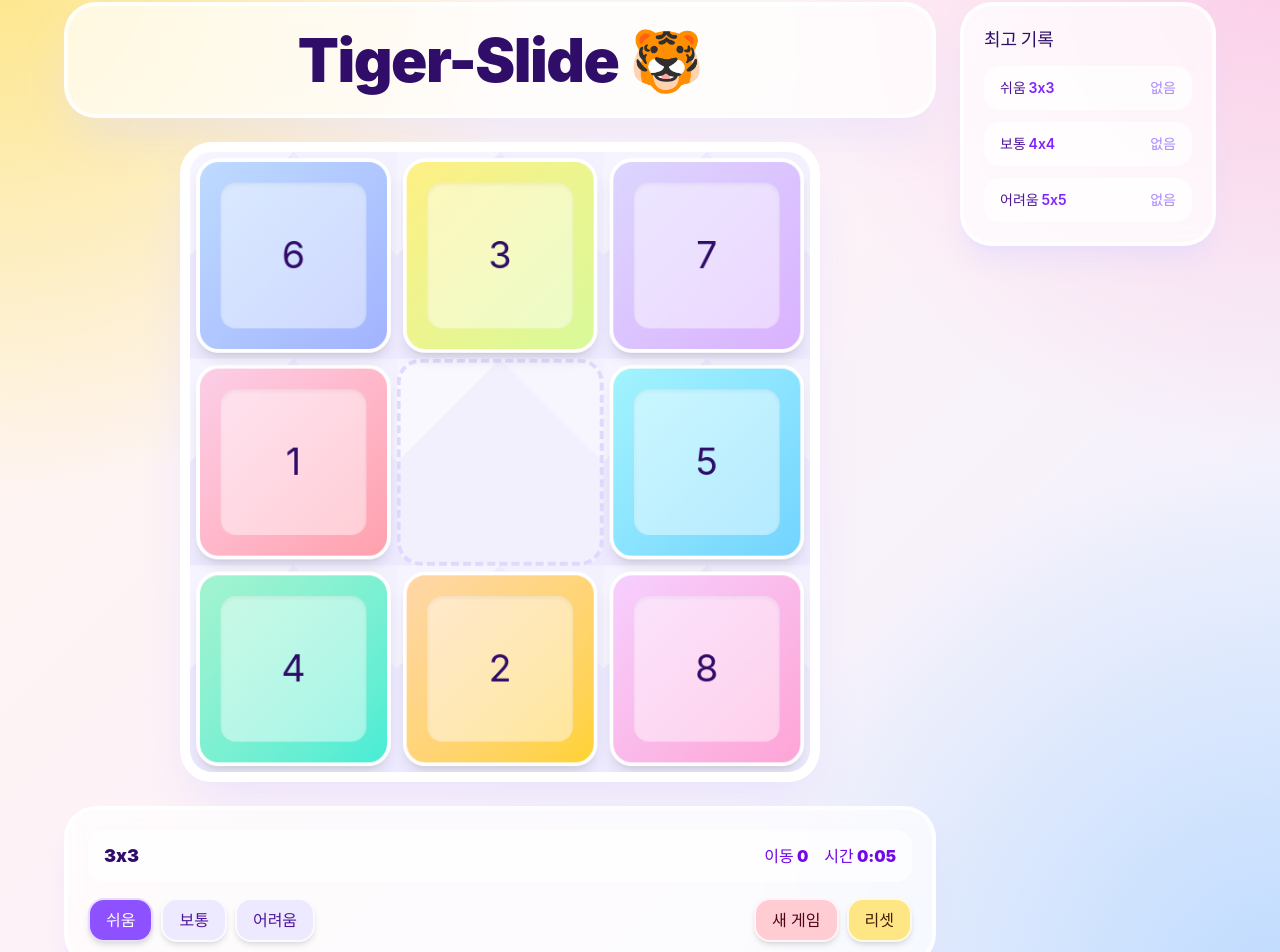
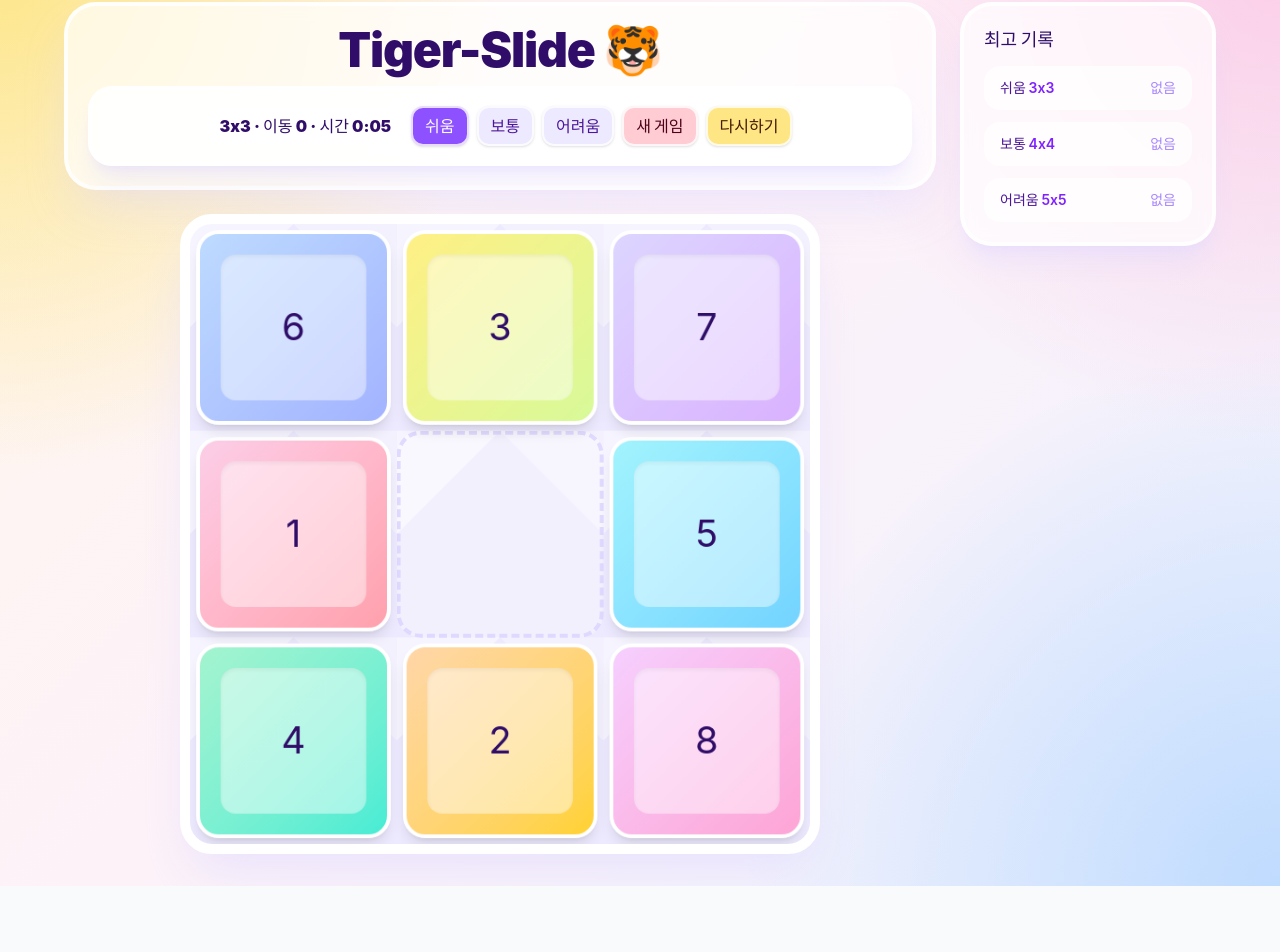
Before and after one commit to MTGVim/tiger-slide-sp, a React (Vite) app: page / in a window 1280 px wide. Shown: the part 30-982 px from the top of the page. After the commit the page ends 916 px from the top, so only its background shows below. Built offline with nearby package versions, Linux system fonts and the light colour scheme.

Commit message:
Compact header controls and remove completion panel
Co-Authored-By: Claude Opus 4.7 <noreply@anthropic.com>

```diff
--- a/src/App.jsx
+++ b/src/App.jsx
@@ -197,10 +197,18 @@ function App() {
     <main className="min-h-screen bg-[radial-gradient(circle_at_top_left,#fde68a,transparent_32%),radial-gradient(circle_at_top_right,#fbcfe8,transparent_30%),radial-gradient(circle_at_bottom_right,#bfdbfe,transparent_34%),linear-gradient(135deg,#fff7ed,#fdf2f8_45%,#eef2ff)] px-4 py-8 text-violet-950 sm:px-6 lg:px-8">
       <div className="mx-auto grid max-w-6xl gap-6 lg:grid-cols-[minmax(0,1fr)_16rem]">
         <section className="grid gap-6">
-          <header className="rounded-[2rem] border-4 border-white/80 bg-white/70 p-5 text-center shadow-2xl shadow-violet-200/50 backdrop-blur sm:p-6">
-            <h1 className="text-4xl font-black tracking-tight text-violet-950 sm:text-6xl">
+          <header className="grid gap-3 rounded-[2rem] border-4 border-white/80 bg-white/70 p-4 text-center shadow-2xl shadow-violet-200/50 backdrop-blur sm:p-5">
+            <h1 className="text-3xl font-black tracking-tight text-violet-950 sm:text-5xl">
               Tiger-Slide 🐯
             </h1>
+            <Controls
+              size={size}
+              moves={game.moves}
+              elapsedTime={formatSeconds(elapsedSeconds)}
+              onSizeChange={startNewGame}
+              onShuffle={() => startNewGame(size)}
+              onReset={resetPuzzle}
+            />
           </header>
 
           <div className="mx-auto w-full max-w-[640px]">
@@ -214,27 +222,10 @@ function App() {
             />
           </div>
 
-          <Controls
-            size={size}
-            moves={game.moves}
-            elapsedTime={formatSeconds(elapsedSeconds)}
-            solved={completed}
-            onSizeChange={startNewGame}
-            onShuffle={() => startNewGame(size)}
-            onReset={resetPuzzle}
-          />
         </section>
 
         <aside className="grid content-start gap-4 sm:grid-cols-2 lg:grid-cols-1">
           <RecordsPanel records={records} />
-          {completed ? (
-            <div className="rounded-[2rem] border-4 border-white bg-emerald-200 p-5 text-center shadow-xl shadow-emerald-200/60 sm:col-span-2 lg:col-span-1">
-              <p className="text-2xl font-black text-emerald-950">완성!</p>
-              <p className="mt-1 text-sm font-bold text-emerald-900">
-                {game.moves}회 이동 · {formatSeconds(elapsedSeconds)}
-              </p>
-            </div>
-          ) : null}
         </aside>
       </div>
     </main>
--- a/src/components/Controls.jsx
+++ b/src/components/Controls.jsx
@@ -1,26 +1,18 @@
 import { DIFFICULTIES } from '../utils/puzzle'
 
-export function Controls({ size, moves, elapsedTime, solved, onSizeChange, onShuffle, onReset }) {
+export function Controls({ size, moves, elapsedTime, onSizeChange, onShuffle, onReset }) {
   return (
-    <section className="rounded-[2rem] border-4 border-white/80 bg-white/70 p-5 shadow-xl shadow-violet-200/40 backdrop-blur">
-      <div className="grid gap-4">
-        <div className="flex flex-wrap items-center justify-between gap-3 rounded-2xl bg-white/60 px-4 py-3">
-          <p className="text-lg font-black text-violet-950">
-            {size}x{size}
-          </p>
-          <div className="flex gap-4 text-sm font-black text-violet-700 sm:text-base">
-            <span>이동 {moves}</span>
-            <span>시간 {elapsedTime}</span>
-          </div>
-        </div>
+    <section className="rounded-[1.5rem] border-4 border-white/80 bg-white/70 p-3 shadow-xl shadow-violet-200/40 backdrop-blur sm:p-4">
+      <div className="flex flex-wrap items-center justify-center gap-2 text-sm font-black sm:text-base">
+        <span className="rounded-xl bg-white/60 px-3 py-1.5 text-violet-950">
+          {size}x{size} · 이동 {moves} · 시간 {elapsedTime}
+        </span>
 
-        <div className="flex flex-col gap-3 sm:flex-row sm:items-center sm:justify-between">
-          <div className="flex flex-wrap gap-2">
         {DIFFICULTIES.map((difficulty) => (
           <button
             key={difficulty.size}
             type="button"
-                className={`rounded-2xl border-2 border-white/80 px-4 py-2 font-extrabold shadow-md transition duration-150 ease-out hover:-translate-y-0.5 hover:shadow-lg focus:outline-none focus:ring-4 focus:ring-violet-200 ${
+            className={`rounded-xl border-2 border-white/80 px-3 py-1.5 text-sm font-extrabold shadow-sm transition duration-150 ease-out hover:-translate-y-0.5 hover:shadow-md focus:outline-none focus:ring-4 focus:ring-violet-200 ${
               size === difficulty.size
                 ? 'bg-violet-500 text-white'
                 : 'bg-violet-100 text-violet-900 hover:bg-violet-200'
@@ -30,32 +22,22 @@ export function Controls({ size, moves, elapsedTime, solved, onSizeChange, onShu
             {difficulty.label}
           </button>
         ))}
-          </div>
 
-          <div className="flex gap-2">
         <button
           type="button"
-              className="rounded-2xl border-2 border-white/80 bg-rose-200 px-4 py-2 font-extrabold text-rose-950 shadow-md transition duration-150 ease-out hover:-translate-y-0.5 hover:bg-rose-300 hover:shadow-lg focus:outline-none focus:ring-4 focus:ring-rose-200"
+          className="rounded-xl border-2 border-white/80 bg-rose-200 px-3 py-1.5 text-sm font-extrabold text-rose-950 shadow-sm transition duration-150 ease-out hover:-translate-y-0.5 hover:bg-rose-300 hover:shadow-md focus:outline-none focus:ring-4 focus:ring-rose-200"
           onClick={onShuffle}
         >
           새 게임
         </button>
         <button
           type="button"
-              className="rounded-2xl border-2 border-white/80 bg-amber-200 px-4 py-2 font-extrabold text-amber-950 shadow-md transition duration-150 ease-out hover:-translate-y-0.5 hover:bg-amber-300 hover:shadow-lg focus:outline-none focus:ring-4 focus:ring-amber-200"
+          className="rounded-xl border-2 border-white/80 bg-amber-200 px-3 py-1.5 text-sm font-extrabold text-amber-950 shadow-sm transition duration-150 ease-out hover:-translate-y-0.5 hover:bg-amber-300 hover:shadow-md focus:outline-none focus:ring-4 focus:ring-amber-200"
           onClick={onReset}
         >
-              리셋
+          다시하기
         </button>
       </div>
-        </div>
-      </div>
-
-      {solved ? (
-        <p className="mt-4 rounded-2xl border-2 border-white/80 bg-emerald-200 px-4 py-3 text-sm font-black text-emerald-950">
-          완료했습니다! 새 게임을 눌러 다시 도전해보세요.
-        </p>
-      ) : null}
     </section>
   )
 }
--- a/src/components/PuzzleBoard.jsx
+++ b/src/components/PuzzleBoard.jsx
@@ -21,7 +21,7 @@ export function PuzzleBoard({ tiles, size, onTileClick, disabled, movingTile, sh
   return (
     <div
       tabIndex={0}
-      className={`relative aspect-square w-full overflow-hidden rounded-[2rem] border-[10px] border-white bg-violet-100 shadow-2xl shadow-violet-200/60 ${
+      className={`relative aspect-square w-full overflow-hidden rounded-[2rem] border-[10px] border-white bg-violet-100 shadow-2xl shadow-violet-200/60 outline-none focus:outline-none ${
         shakeDirection ? `board-shake-${shakeDirection}` : ''
       }`}
       aria-label={`${size} 곱하기 ${size} 슬라이딩 퍼즐판. 방향키 또는 WASD로 빈칸을 움직일 수 있습니다.`}
```
Lines whose indentation alone changed are shown as unchanged.
